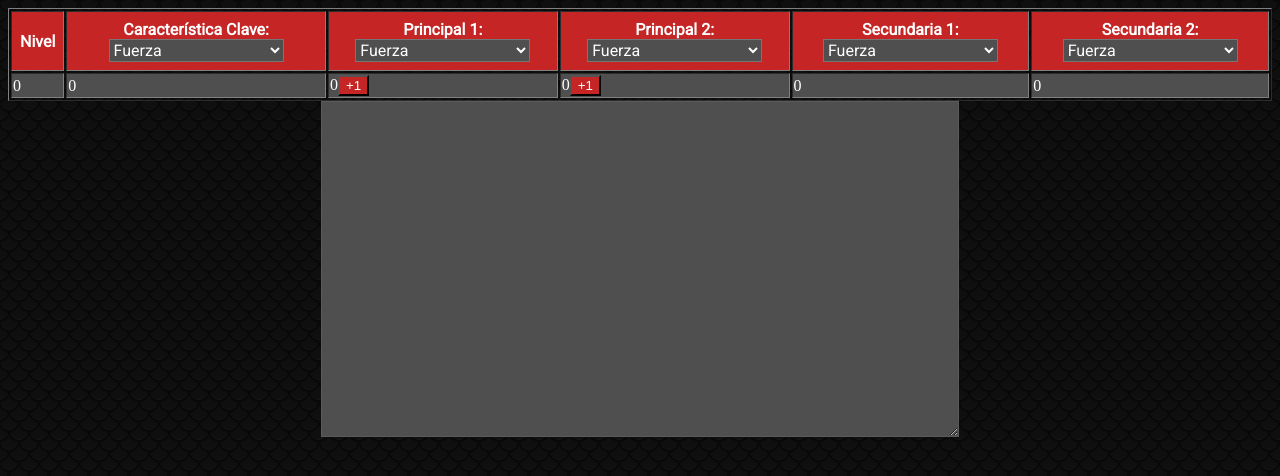
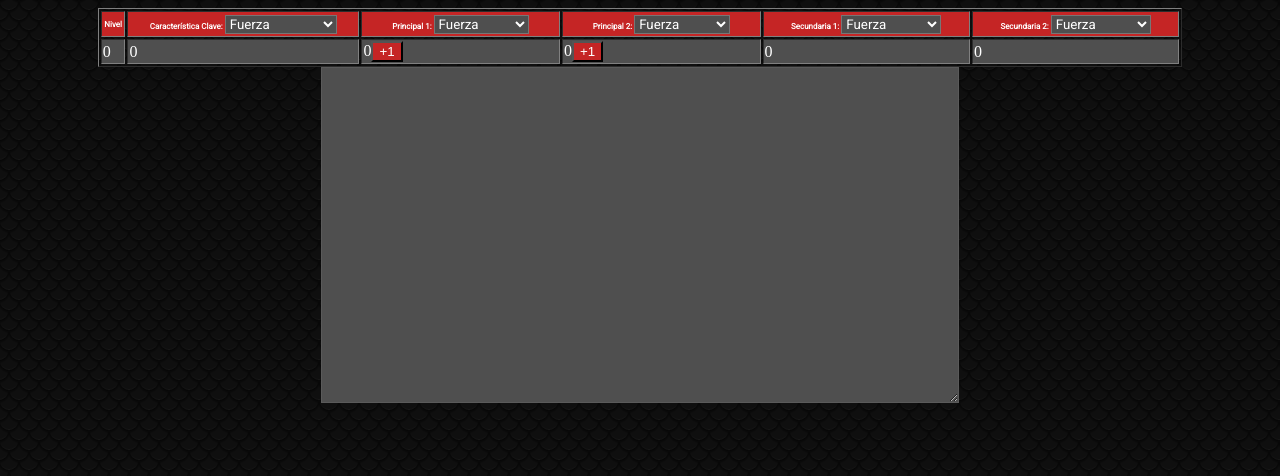
Before and after one commit to Kryword/OPDUtils, a plain HTML site: page index.html in a window 1280 px wide. Drawn offline with Linux system fonts and the light colour scheme.

Commit message:
Modified some styles

```diff
--- a/index.html
+++ b/index.html
@@ -4,6 +4,7 @@
 	<title>Generador de Tabla de Características</title>
 	<link rel="stylesheet" type="text/css" href="style.css">
 	<link href="https://fonts.googleapis.com/css?family=Roboto" rel="stylesheet">
+	<meta name="viewport" content="width=device-width, initial-scale=1.0">
 </head>
 <body onload="main()">
 	<center><table id="table1" border="1px"><tr><th>Nivel</th><th>Característica Clave:
--- a/style.css
+++ b/style.css
@@ -20,10 +20,11 @@ tr:nth-child(even){
 }
 
 th{
+	font-size: 0.5em;
 	background-color: #c52525;
 	color: white;
 	font-family: 'Roboto', sans-serif;
-	padding: 8px;
+	padding: 0.2vw;
 }
 tr:hover{
 	background-color: #7a7a7a;
@@ -37,7 +38,8 @@ tr:hover{
 	background-color:#a32020;
 }
 select{
-	font-size: 1em;
+	width: 50%;
+
 	font-family: 'Roboto', sans-serif;
 	color: white;
 	background-color: #4f4f4f;
```
